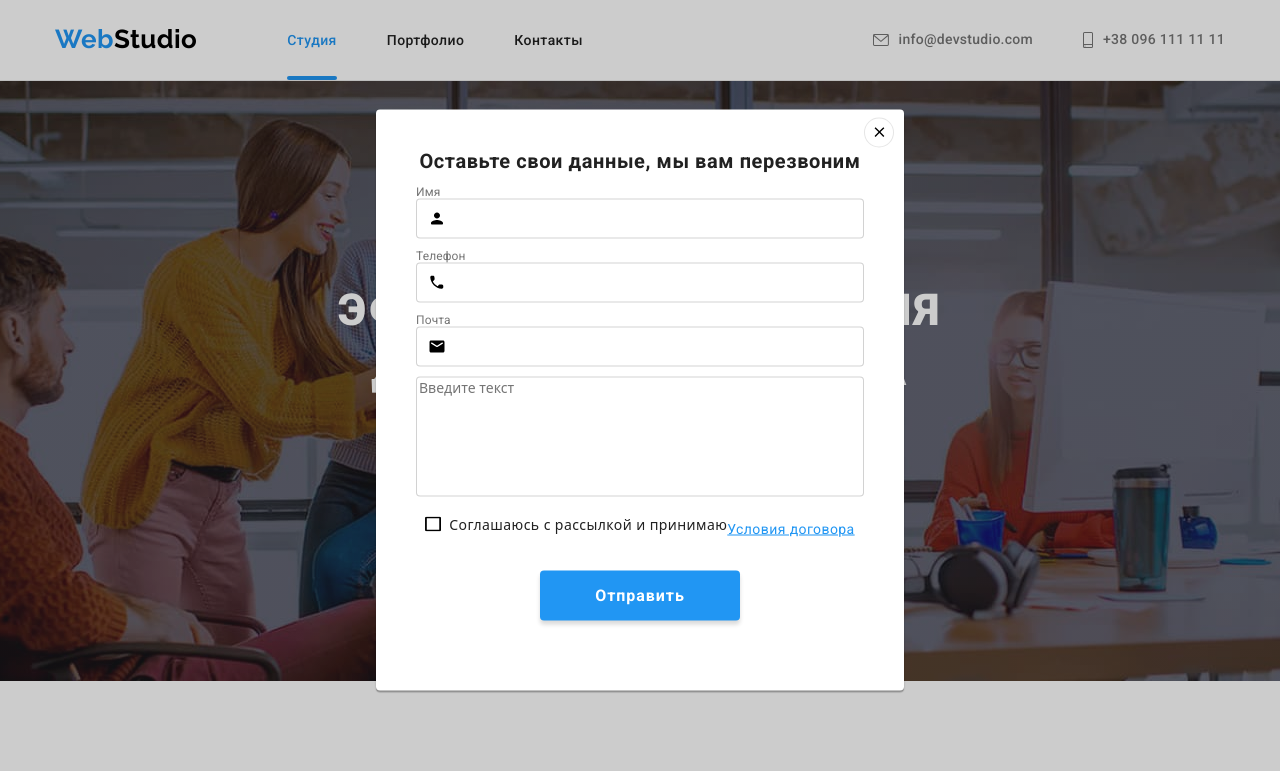
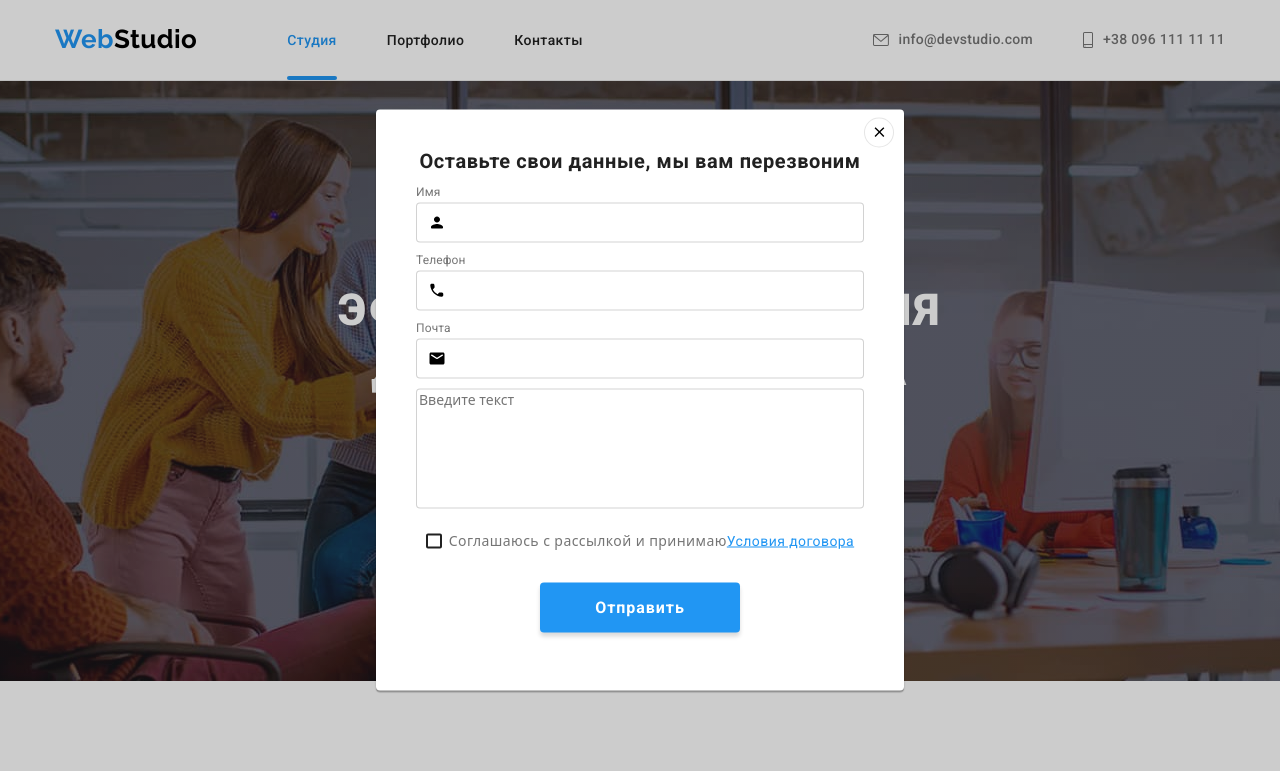
Before and after one commit to OtezDanylo/goit-markup-hw-06, a plain HTML site: page index.html in a window 1280 px wide. Both pictures are taken after a click on the button "Заказать услугу". Shown: the top 771 px of the page. Drawn offline with nearby package versions, Linux system fonts and the light colour scheme.

Commit message:
hw6 complete

```diff
--- a/index.html
+++ b/index.html
@@ -60,16 +60,13 @@
         <button type="button" class="head-button" data-modal-open>Заказать услугу</button>
         <div class="backdrop is-hidden" data-modal>
           <div class="modal">
-            <div class="div-cross-button">
               <button type="button" class="cross-button" data-modal-close>
                 <svg class="cross-svg">
                   <use href="./images/modal-window.svg#icon-cross"></use>
                 </svg>
               </button>
-            </div>
-             <h2 class="modal-txt">Оставьте свои данные, мы вам перезвоним</h2>
-            <form name="modal">
-              <div class="modal-contacts ">
+             <p class="modal-txt">Оставьте свои данные, мы вам перезвоним</p>
+            <form name="modal"class="modal-contacts " >
               <label for="modal" class="modal-lable">
                 <p class="modal-p">Имя</p>
                 <span class="icon-span"> <svg class="modal-svg">
@@ -94,14 +91,13 @@
               <textarea name="mdodal" id="comment"  placeholder="Введите текст" class="modal-comment" ></textarea>
                               <label class="checkbox-label">
                                 <input type="checkbox" class="checkbox " name="checkbox">
-                                <span> <svg class="empty-icon">
-                                  <use href="./images/symbol-defs-modal.svg#icon-empty-square"></use>
+                                <span class="modal-icon"> <svg class="agree-icon">
+                                  <use href="./images/symbol-defs-modal.svg#icon-agree"></use>
                                 </svg></span>
                                 Соглашаюсь с рассылкой и принимаю <a href="" class="terms">Условия договора</a>
                               </label>
                           <button type="submit" class="modal-button">Отправить</button>
-            </div>
-            </form>
+                     </form>
           </div>
         </div>
       </div>
@@ -387,7 +383,7 @@
       <div class="email">
         <p class="email-txt">Подпишитесь на рассылку</p>
         <form class="mail-form">
-          <input type="email" id="mail" placeholder="E-mail" />
+          <input type="email" id="mail" placeholder="E-mail" class="footer-input"/>
           <button type="submit" class="subscribe">  Подписаться <svg class="svg">
             <use href="./images/symbol-defs-modal.svg#icon-plane"></use>
           </svg></button>
--- a/styles/style.css
+++ b/styles/style.css
@@ -227,6 +227,7 @@ pointer-events: initial;
 }
 
 .modal {
+  padding: 40px;
   position: absolute;
   top: 50%;
   left: 50%;
@@ -248,10 +249,12 @@ pointer-events: initial;
   height: 30px;
   border: 1px solid rgba(0, 0, 0, 0.1);
   border-radius: 50%;
+  transition: fill 250ms cubic-bezier(0.4, 0, 0.2, 1);
 }
 
 .cross-button:hover .cross-svg {
 fill: var(--background-button-color);
+
 }
 
 .uppercase-why {
@@ -272,13 +275,10 @@ fill: var(--background-button-color);
   color: var(--yes);
 }
 
-.div-cross-button {
+.cross-button {
   position: absolute;
     top: 7px;
     right: 4px;
-}
-
-.cross-button {
   border: none;
   background-color: var(--white);
   cursor: pointer;
@@ -825,9 +825,16 @@ fill: var(--background-button-color);
 }
 
 .email {
-  padding-left: 93px;
-  width: 570px;
+  margin-left: 93px;
     height: 86px;
+
+}
+
+.footer-input {
+  font-family: 'Roboto';
+    font-weight: 400;
+    font-size: 16px;
+    line-height: 20px;
 }
 
 .email input::placeholder {
@@ -882,6 +889,12 @@ padding-left: 29px;
   letter-spacing: 0.06em;
   background-color: var(--background-button-color);
   color: var(--white);
+  cursor: pointer;
+  transition: 250ms cubic-bezier(0.4, 0, 0.2, 1);
+  }
+
+.subscribe:hover {
+ background-color:#188CE8 ;
 }
 
 .mail-form {
@@ -909,7 +922,6 @@ flex-direction: column;
     letter-spacing: 0.03em;
 
     color: var(--twentyone);
-    padding-top: 40px;
        margin-bottom:  12px ;
 }
 
@@ -919,12 +931,18 @@ flex-direction: column;
   margin-bottom: 10px;
   border: 1px solid rgba(33, 33, 33, 0.2);
     border-radius: 4px;
+    cursor: pointer;
       outline: none;
-    cursor: pointer;
+      transition: 250ms cubic-bezier(0.4, 0, 0.2, 1);
 }
 
 .modal-lable {
   position: relative;
+ }
+
+.modal-lable:focus-within input,
+.modal-lable:hover input {
+border-color: var(--background-button-color);
 }
 
 .icon-span{
@@ -941,6 +959,7 @@ flex-direction: column;
 
 .modal-lable:focus-within .modal-svg {
  fill: var(--background-button-color);
+
   }
 
 .modal-input {
@@ -957,6 +976,8 @@ padding-left: 42px;
     letter-spacing: 0.01em;
 
     color:var(--p-color);
+
+    margin-bottom: 4px;
   }
 
   textarea {
@@ -969,9 +990,14 @@ padding-left: 42px;
     border: 1px solid rgba(33, 33, 33, 0.2);
       border-radius: 4px;
       outline: none;
+      transition: 250ms cubic-bezier(0.4, 0, 0.2, 1);
   }
 
-
+ .modal-comment:focus-within,
+ .modal-comment:hover{
+  border-color: var(--background-button-color);
+  transition: 250ms cubic-bezier(0.4, 0, 0.2, 1);
+ }
 
   .agree {
       font-family: 'Roboto';
@@ -986,12 +1012,6 @@ padding-left: 42px;
 
   .terms {
 font-family: 'Roboto';
-   font-weight: 400;
-  font-size: 14px;
-  line-height: 24px;
-
-
-  letter-spacing: 0.03em;
 
     color: var(--background-button-color);
     text-decoration: underline;
@@ -1018,24 +1038,54 @@ align-items: center;
       border-radius: 4px;
       width: 200px;
       height: 50px;
+      cursor: pointer;
+      transition: 250ms cubic-bezier(0.4, 0, 0.2, 1);
+  }
+
+.modal-button:hover,
+.modal-button:focus {
+  background-color:#188CE8 ;
+  box-shadow: 0px 4px 4px rgba(0, 0, 0, 0.15);
 }
 
   .checkbox-label {
     display: flex;
     margin-top: 20px;
+      font-weight: 400;
+        font-size: 14px;
+        line-height: 24px;
+
+      user-select: none;
+
+        letter-spacing: 0.03em;
+
+        color: var(--p-color)
     }
 
      .checkbox {
   -webkit-appearance: none;
     -moz-appearance: none;
     appearance: none;
-    position: absolute;
+
    }
 
-  .empty-icon {
-        display: inline-block;
-
-        margin-right: 8px;
+   .modal-icon {
+          display: inline-flex;
+          align-items: center;
           width: 16px;
           height: 15px;
+          margin-top: 5px;
+          margin-right: 7px;
+
+          border: 2px solid var(--twentyone);
+            border-radius: 2px;
+
+            fill: var(--white);
+            transition: 250ms cubic-bezier(0.4, 0, 0.2, 1);
         }
+
+
+    .checkbox:checked + .modal-icon  {
+      background-color: var(--background-button-color);
+    border-color: var(--background-button-color);
+    }
```
Also changed, not shown: portfolio.html (+1 -1 lines), images/agree.svg (added). Lines whose indentation alone changed are shown as unchanged.
